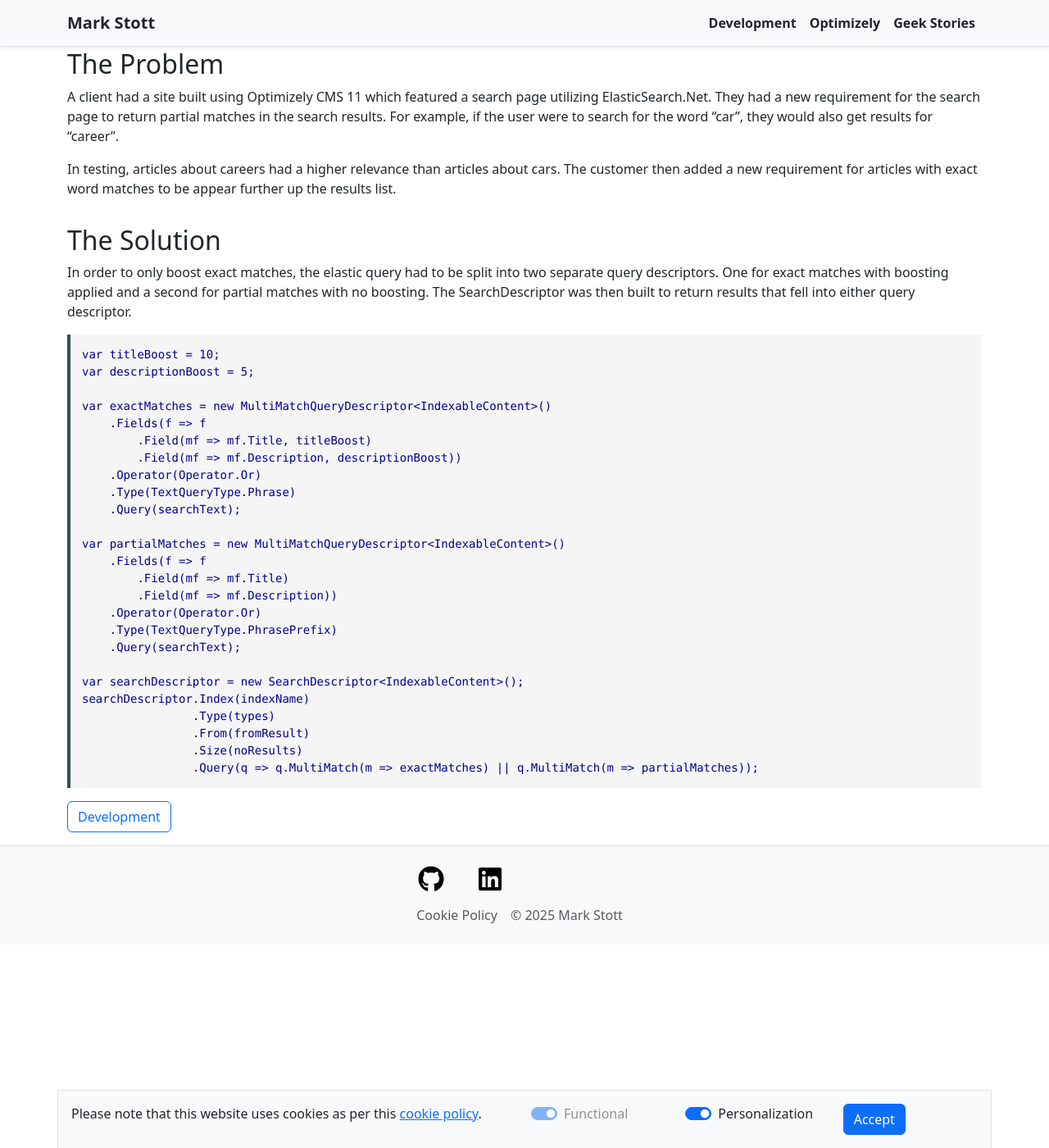
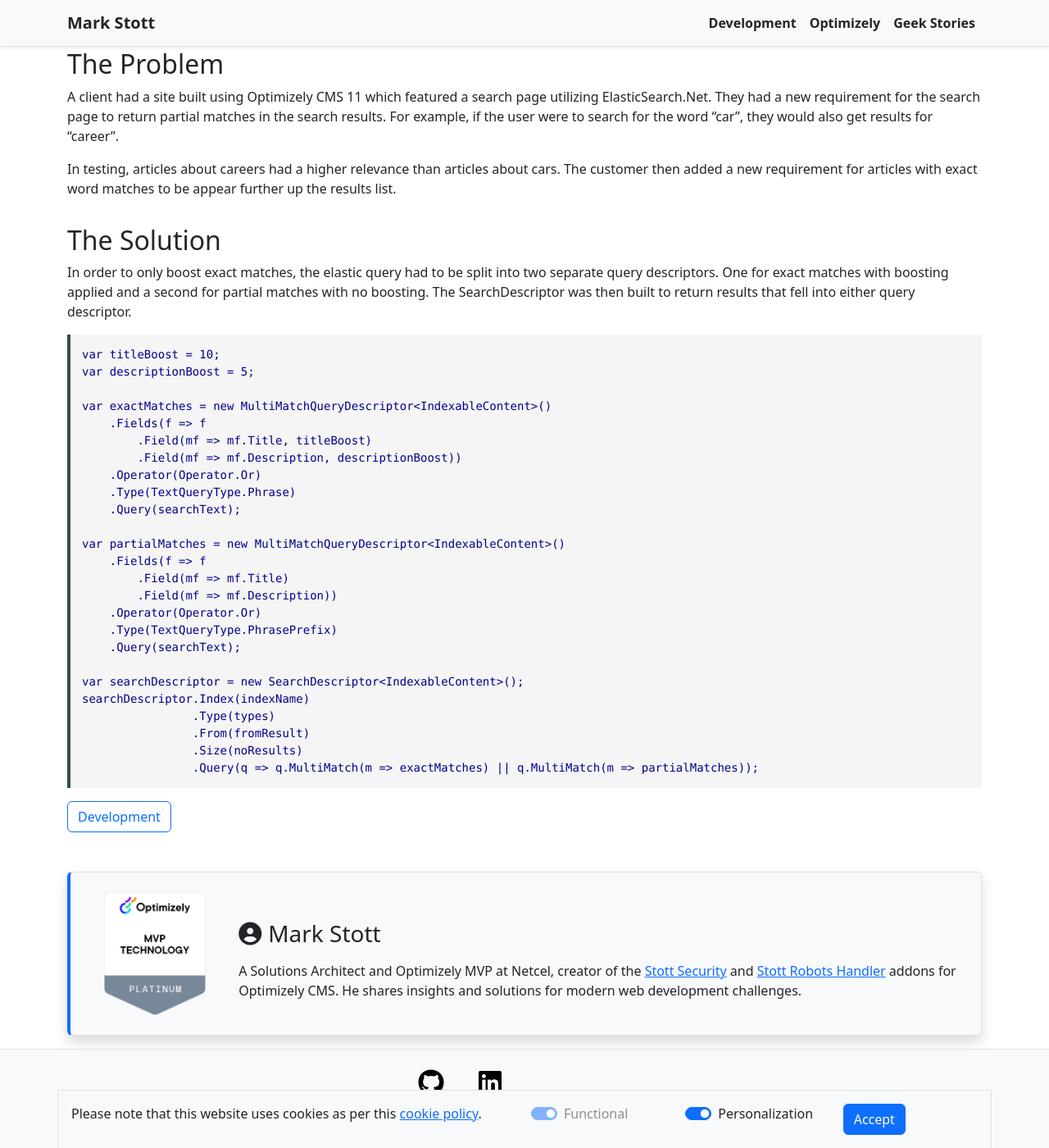
Before and after one commit to GeekInTheNorth/GeekInTheNorth.github.io, a Jekyll site: the page built from _posts/2018-08-31-boosting-exact-matches-in-elastic-search.md, in a window 1280 px wide and 1400 px high, scrolled down 389 px. Shown: the whole window at 82% size. Built offline with Jekyll 4.4.1, drawn with Linux system fonts in a browser that asks for light colours.

Commit message:
Add Author Section.

```diff
--- a/_layouts/post.html
+++ b/_layouts/post.html
@@ -24,6 +24,24 @@
           {% endfor %}
       </div>
   </article>
+
+  <!-- Author Section -->
+  <div class="author-section mt-5 p-4 border rounded bg-light shadow">
+    <div class="row align-items-center">
+      <div class="col-md-2 text-center mb-3 mb-md-0">
+        <a href="https://www.credly.com/badges/0b406a82-1eae-42bd-83be-2a8bf5e5681c/public_url" target="_blank" rel="noopener noreferrer">
+          <img alt="MVP Technology PLATINUM" loading="lazy" width="150" height="150" decoding="async" class="img-fluid credly-badge" src="/assets/optimizely-mvp-technology.png">
+        </a>
+      </div>
+      <div class="col-md-10">
+        <h3 class="my-3"><i class="fa-solid fa-user-circle me-2"></i>Mark Stott</h3>
+        <p class="mb-0">
+          A Solutions Architect and Optimizely MVP at Netcel, creator of the <a href="/article/list/stott-security">Stott Security</a> and <a href="/article/list/stott-robots-handler">Stott Robots Handler</a> addons for Optimizely CMS. He shares insights and solutions for modern web development challenges.
+        </p>
+      </div>
+    </div>
+  </div>
+
 </div>
 
 {% if page.relatedArticles %}
--- a/assets/css/site.css
+++ b/assets/css/site.css
@@ -71,3 +71,7 @@
 th > span {
   display: inline-block;
 }
+
+.author-section {
+  border-left: 4px solid #0d6efd !important;
+}
```
